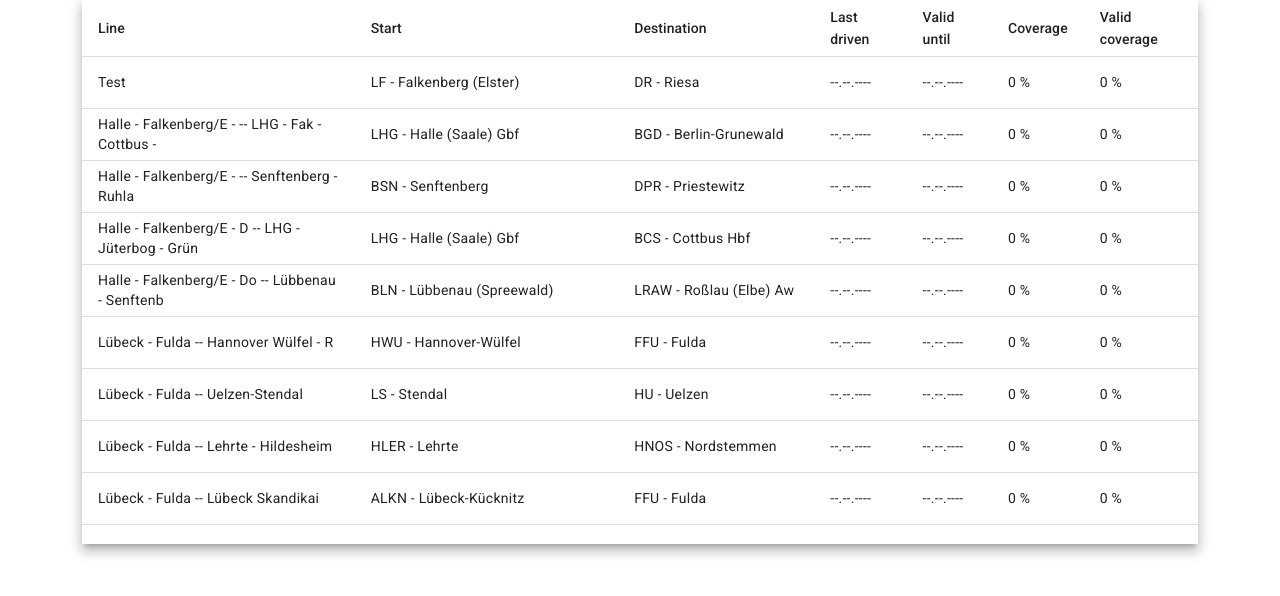
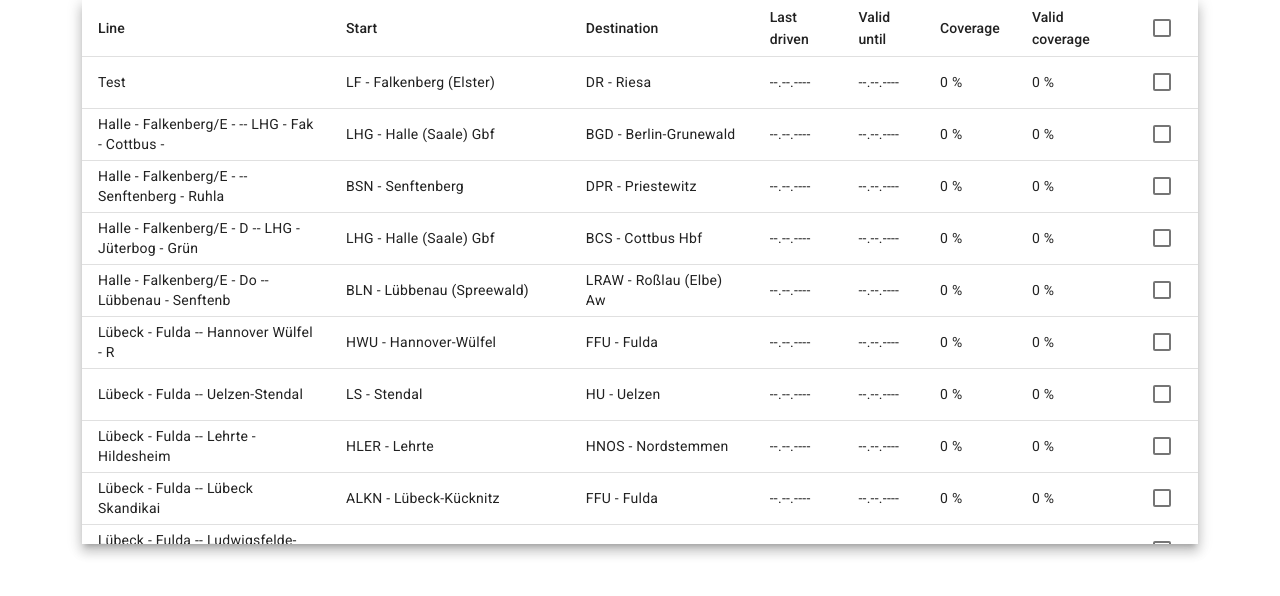
Before and after one commit to m8xp0w3r/expandable-table, an Angular app: page / in a window 1280 px wide. Shown: the top 596 px of the page. Built offline with nearby package versions, Linux system fonts and the light colour scheme.

Commit message:
checkboxen

```diff
--- a/src/app/main/main.component.html
+++ b/src/app/main/main.component.html
@@ -6,6 +6,21 @@
             <td mat-cell *matCellDef="let element"> {{element[columnDef.matColumnDef]}} </td>
         </ng-container>
 
+        <ng-container matColumnDef="select">
+            <th mat-header-cell *matHeaderCellDef>
+                <mat-checkbox (change)="$event ? masterToggle() : null"
+                              [checked]="selection.hasValue()"
+                              [indeterminate]="selection.hasValue()">
+                </mat-checkbox>
+            </th>
+            <td mat-cell *matCellDef="let row">
+                <mat-checkbox (click)="$event.stopPropagation()"
+                              (change)="$event ? selection.toggle(row) : null"
+                              [checked]="selection.isSelected(row)">
+                </mat-checkbox>
+            </td>
+        </ng-container>
+
         <tr mat-header-row *matHeaderRowDef="getDisplayedColumns()"></tr>
         <tr mat-row *matRowDef="let row; columns: getDisplayedColumns()"></tr>
     </table>
--- a/src/app/main/main.component.ts
+++ b/src/app/main/main.component.ts
@@ -3,6 +3,7 @@ import { Observable } from "rxjs";
 import { OverviewData } from "../models/overview-data";
 import { ExpandableTableService } from "./expandable-table.service";
 import { MatTableCellDef } from "../models/mat-table-cell-def";
+import { SelectionModel } from "@angular/cdk/collections";
 
 @Component({
 	selector: 'app-main',
@@ -13,6 +14,7 @@ export class MainComponent implements OnInit {
 
 	public overviewData$: Observable<OverviewData[]> | undefined;
 	public displayedColumns: MatTableCellDef[];
+	selection = new SelectionModel<OverviewData>(true, []);
 
 	constructor(private expandableTableService: ExpandableTableService) {
 
@@ -24,6 +26,12 @@ export class MainComponent implements OnInit {
 	}
 
 	getDisplayedColumns() {
-		return this.displayedColumns.map(column => column.matColumnDef);
+		const columns = this.displayedColumns.map(column => column.matColumnDef);
+		columns.push("select");
+		return columns;
+	}
+
+	masterToggle() {
+
 	}
 }
--- a/src/app/main/main.module.ts
+++ b/src/app/main/main.module.ts
@@ -2,6 +2,7 @@ import { NgModule } from '@angular/core';
 import { CommonModule } from '@angular/common';
 import { MainComponent } from "./main.component";
 import { MatTableModule } from "@angular/material/table";
+import { MatCheckboxModule } from "@angular/material/checkbox";
 
 
 @NgModule({
@@ -9,7 +10,8 @@ import { MatTableModule } from "@angular/material/table";
 	exports: [MainComponent],
 	imports: [
 		CommonModule,
-		MatTableModule
+		MatTableModule,
+		MatCheckboxModule
 	]
 })
 export class MainModule {
```
